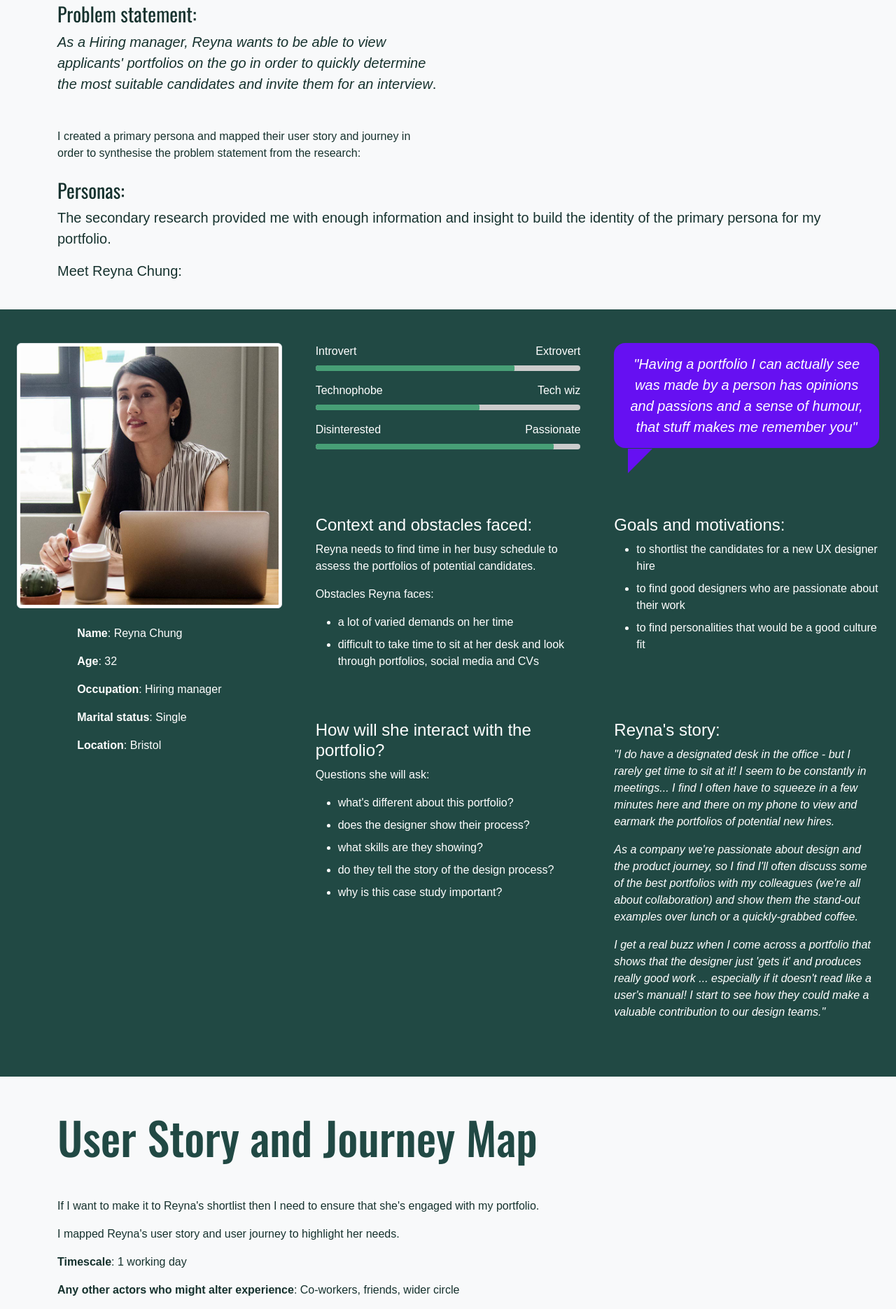
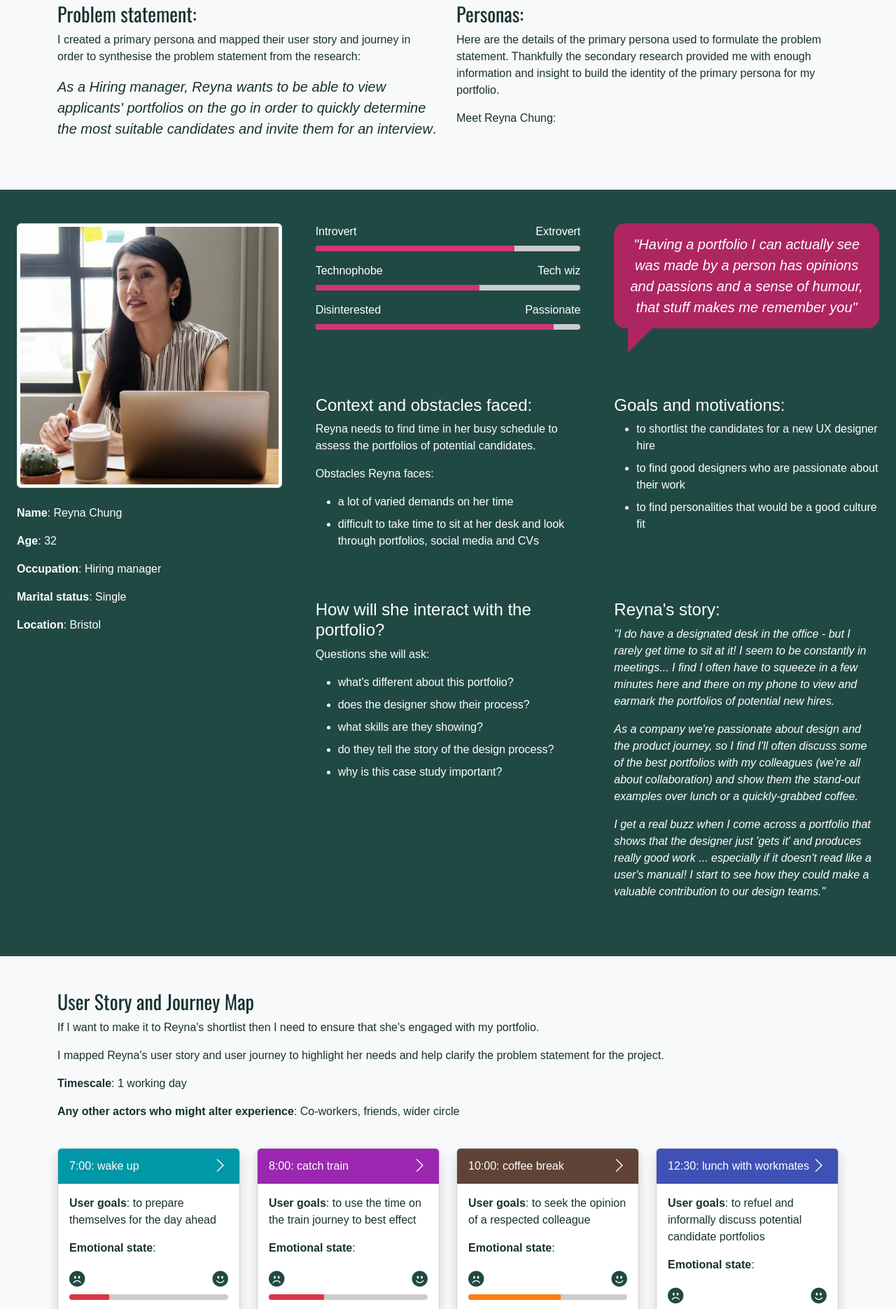
Before and after one commit to HuwTJones/bootstrap-5-sass, a website: page case-study-portfolio-1.html in a window 1280 px wide. Shown: the part 2489-4359 px from the top of the page at 70% size. Drawn offline with nearby package versions, Linux system fonts and the light colour scheme.

Commit message:
Improved persona responsive layout

```diff
--- a/case-study-portfolio-1.html
+++ b/case-study-portfolio-1.html
@@ -159,7 +159,7 @@
             <h3>Research:</h3>
             <p class="lead"></p>
           </div>
-          <div class="col-md-6">
+          <div class="col-lg-6">
             <p>
               The function of the portfolio is straightforward, focusing on a
               few tasks, so I felt that considering each manager's content as an
@@ -189,7 +189,7 @@
               </li>
             </ul>
           </div>
-          <div class="col-md-6">
+          <div class="col-lg-6">
             <p class="mb-5">
               I decided on a baseline of 5 'interviews', if I hadn't seen a
               clear pattern then I'd undertake further research or may have
@@ -221,8 +221,13 @@
           </div>
         </div>
         <div class="row">
-          <div class="col-md-6">
+          <div class="col-lg-6">
             <h3>Problem statement:</h3>
+            <p>
+              I created a primary persona and mapped their user story and
+              journey in order to synthesise the problem statement from the
+              research:
+            </p>
             <p class="lead mb-5">
               <em
                 >As a Hiring manager, Reyna wants to be able to view applicants'
@@ -230,32 +235,32 @@
                 suitable candidates and invite them for an interview</em
               >.
             </p>
-            <p class="my-4">
-              I created a primary persona and mapped their user story and
-              journey in order to synthesise the problem statement from the
-              research:
+          </div>
+          <div class="col-lg-6">
+            <h3>Personas:</h3>
+            <p>
+              Here are the details of the primary persona used to formulate the
+              problem statement. Thankfully the secondary research provided me
+              with enough information and insight to build the identity of the
+              primary persona for my portfolio.
             </p>
-          </div>
-          <div class="col-md-12">
-            <h3>Personas:</h3>
-            <p class="lead">
-              The secondary research provided me with enough information and
-              insight to build the identity of the primary persona for my
-              portfolio.
-            </p>
-            <p class="lead mb-3">Meet Reyna Chung:</p>
+            <p>Meet Reyna Chung:</p>
           </div>
         </div>
       </div>
       <!-- Persona start -->
       <div class="container-fluid persona bg-primary text-white my-4 py-4">
         <div class="row">
-          <div class="col-lg-4 d-flex flex-column px-4 py-4">
+          <div class="col-md-4 d-flex flex-column px-4 py-4">
+            <div class="row">
+              <div class="col-sm-6 col-md-12">
                 <img
                   src="images/reyna-chung-profile.jpg"
                   alt=""
                   class="img-thumbnail img-fluid rounded mx-auto d-block"
                 />
+              </div>
+              <div class="col-sm-6 col-md-12">
                 <div class="mx-auto my-4">
                   <p><strong>Name</strong>: Reyna Chung</p>
                   <p><strong>Age</strong>: 32</p>
@@ -264,7 +269,9 @@
                   <p><strong>Location</strong>: Bristol</p>
                 </div>
               </div>
-          <div class="col-lg-8">
+            </div>
+          </div>
+          <div class="col-md-8">
             <div class="row">
               <div class="col-lg-6 d-flex flex-column px-4 py-4">
                 <div
@@ -386,7 +393,7 @@
       <div class="container my-4 py-4">
         <div class="row">
           <div class="col-md-12">
-            <h2>User Story and Journey Map</h2>
+            <h3>User Story and Journey Map</h3>
 
             <p>
               If I want to make it to Reyna's shortlist then I need to ensure
@@ -394,7 +401,7 @@
             </p>
             <p>
               I mapped Reyna's user story and user journey to highlight her
-              needs.
+              needs and help clarify the problem statement for the project.
             </p>
 
             <p>
@@ -429,8 +436,8 @@
                   <div
                     class="d-inline-block mb-1 d-flex align-items-center justify-content-between"
                   >
-                    <i class="bi bi-emoji-frown-fill"></i
-                    ><i class="bi bi-emoji-smile-fill"></i>
+                    <i class="bi bi-emoji-frown-fill text-primary"></i
+                    ><i class="bi bi-emoji-smile-fill text-primary"></i>
                   </div>
                   <div class="meter mb-3">
                     <span class="sad" style="width: 25%"></span>
@@ -473,8 +480,8 @@
                   <div
                     class="d-inline-block mb-1 d-flex align-items-center justify-content-between"
                   >
-                    <i class="bi bi-emoji-frown-fill"></i
-                    ><i class="bi bi-emoji-smile-fill"></i>
+                    <i class="bi bi-emoji-frown-fill text-primary"></i
+                    ><i class="bi bi-emoji-smile-fill text-primary"></i>
                   </div>
                   <div class="meter mb-3">
                     <span class="sad" style="width: 35%"></span>
@@ -516,8 +523,8 @@
                   <div
                     class="d-inline-block mb-1 d-flex align-items-center justify-content-between"
                   >
-                    <i class="bi bi-emoji-frown-fill"></i
-                    ><i class="bi bi-emoji-smile-fill"></i>
+                    <i class="bi bi-emoji-frown-fill text-primary"></i
+                    ><i class="bi bi-emoji-smile-fill text-primary"></i>
                   </div>
                   <div class="meter mb-3">
                     <span class="mid" style="width: 58%"></span>
@@ -558,8 +565,8 @@
                   <div
                     class="d-inline-block mb-1 d-flex align-items-center justify-content-between"
                   >
-                    <i class="bi bi-emoji-frown-fill"></i
-                    ><i class="bi bi-emoji-smile-fill"></i>
+                    <i class="bi bi-emoji-frown-fill text-primary"></i
+                    ><i class="bi bi-emoji-smile-fill text-primary"></i>
                   </div>
                   <div class="meter mb-3">
                     <span class="mid" style="width: 48%"></span>
@@ -603,8 +610,8 @@
                   <div
                     class="d-inline-block mb-1 d-flex align-items-center justify-content-between"
                   >
-                    <i class="bi bi-emoji-frown-fill"></i
-                    ><i class="bi bi-emoji-smile-fill"></i>
+                    <i class="bi bi-emoji-frown-fill text-primary"></i
+                    ><i class="bi bi-emoji-smile-fill text-primary"></i>
                   </div>
                   <div class="meter mb-3">
                     <span class="happy" style="width: 70%"></span>
@@ -649,8 +656,8 @@
                   <div
                     class="d-inline-block mb-1 d-flex align-items-center justify-content-between"
                   >
-                    <i class="bi bi-emoji-frown-fill"></i
-                    ><i class="bi bi-emoji-smile-fill"></i>
+                    <i class="bi bi-emoji-frown-fill text-primary"></i
+                    ><i class="bi bi-emoji-smile-fill text-primary"></i>
                   </div>
                   <div class="meter mb-3">
                     <span class="happy" style="width: 80%"></span>
@@ -834,6 +841,7 @@
       </div>
     </section>
     <!-- End of Ideate section -->
+    <!-- Start of takeaway section -->
     <section id="takeaway" class="takeaway-section bg-light mt-4 py-4">
       <div class="container">
         <div class="row">
@@ -894,6 +902,7 @@
         </div>
       </div>
     </section>
+    <!-- End of takeaway section -->
 
     <!-- Start of footer section -->
     <footer class="footer">
--- a/scss/sections/_case-study.scss
+++ b/scss/sections/_case-study.scss
@@ -10,20 +10,12 @@ $emotional-sad: #dc3545;
 $emotional-happy: #198754;
 $emotional-mid: #fd7e14;
 
-// .case-intro{
-//     padding:6rem 0 3rem 0;
-//     height:100%;
-//     width:100%;
-//     color:$primary;
-//     background-color: $light;
-// }
-
     /*speech bubble styling*/
 
     .speech-bubble {
     position: relative;
     border-radius: 1rem !important;
-    background-color: $indigo;
+    background-color: $secondary;
     color: #ffffff;
     padding: 15px;
     }
@@ -36,7 +28,7 @@ $emotional-mid: #fd7e14;
         width: 0;
         height: 0;
         border: 1.781em solid transparent;
-        border-top-color: $indigo;
+        border-top-color: $secondary;
         border-bottom: 0;
         border-left: 0;
         margin-left: -0.891em;
@@ -72,7 +64,7 @@ $emotional-mid: #fd7e14;
         border-bottom-right-radius: 8px;
         border-top-left-radius: 20px;
         border-bottom-left-radius: 20px;
-        background-color: $green-400;
+        background-color: $secondary-100;
         position: relative;
         overflow: hidden;
       }
```
Also changed, not shown: assets/css/style.css, 1 other file. Lines whose indentation alone changed are shown as unchanged.
